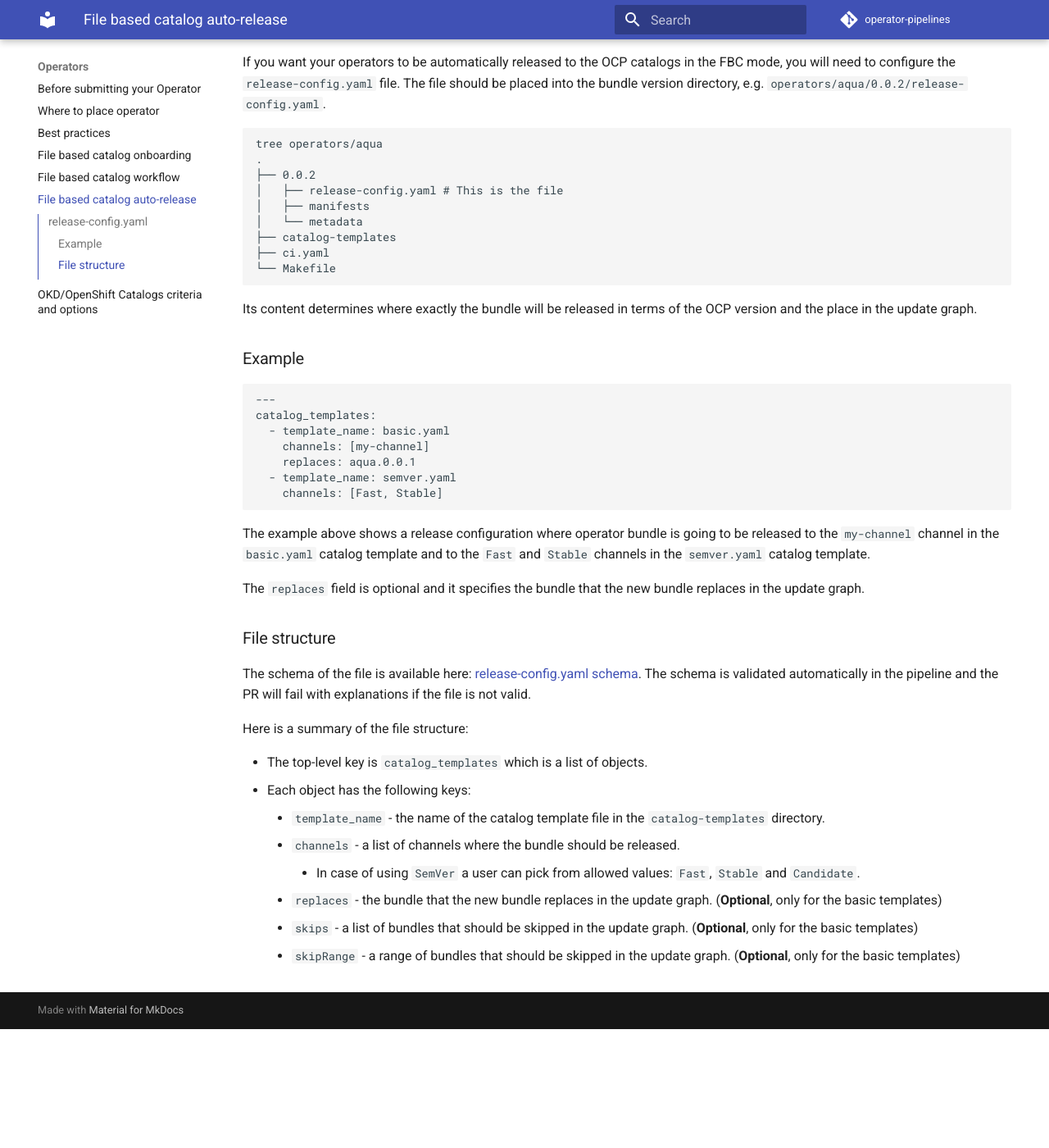
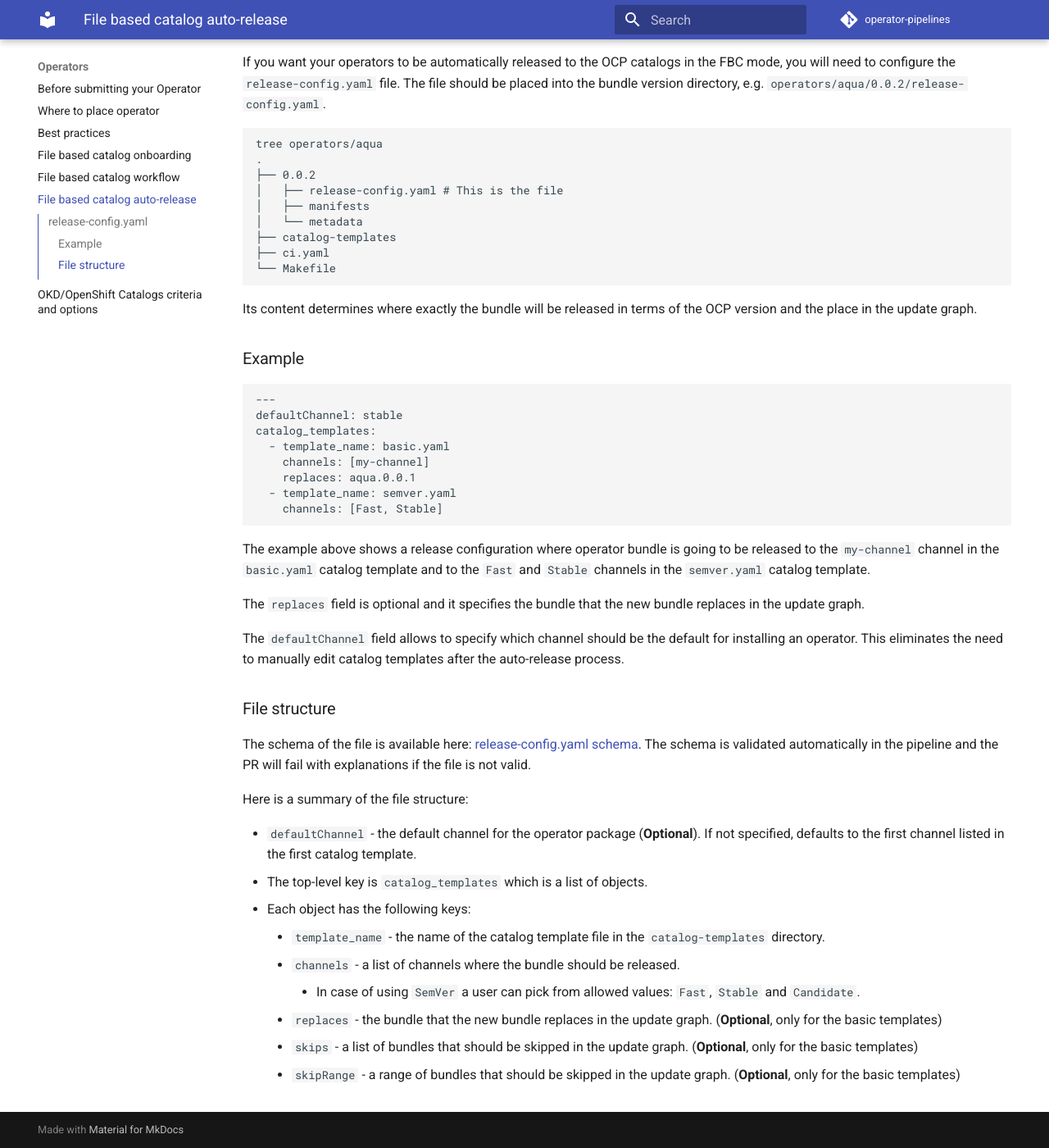
Before and after one commit to redhat-openshift-ecosystem/operator-pipelines, an MkDocs documentation site: the page built from docs/users/fbc_autorelease.md, in a window 1280 px wide and 1400 px high, scrolled down 1049 px. Shown: the whole window at 82% size. Built offline with MkDocs 1.6.1 and Material for MkDocs 9.7.7, drawn with Linux system fonts in a browser that asks for light colours; comment, search, counter and statistics services are not loaded; before the commit the page ends 2304 px from its top, so only the background shows below that.

Commit message:
Update the documentation.

````diff
--- a/docs/users/fbc_autorelease.md
+++ b/docs/users/fbc_autorelease.md
@@ -40,6 +40,7 @@ the OCP version and the place in the update graph.
 
 ```yaml
 ---
+defaultChannel: stable
 catalog_templates:
   - template_name: basic.yaml
     channels: [my-channel]
@@ -54,12 +55,17 @@ released to the `my-channel` channel in the `basic.yaml` catalog template and to
 The `replaces` field is optional and it specifies the bundle that the new bundle
 replaces in the update graph.
 
+The `defaultChannel` field allows to specify which channel should be the default for
+installing an operator. This eliminates the need to manually edit catalog templates
+after the auto-release process.
+
 ### File structure
 The schema of the file is available here: [release-config.yaml schema](https://github.com/redhat-openshift-ecosystem/operator-pipelines/blob/main/operatorcert/schemas/release-config-schema.json).
 The schema is validated automatically in the pipeline and the PR will fail with explanations if the file is not valid.
 
 Here is a summary of the file structure:
 
+* `defaultChannel` - the default channel for the operator package (**Optional**). If not specified, defaults to the first channel listed in the first catalog template.
 * The top-level key is `catalog_templates` which is a list of objects.
 * Each object has the following keys:
     * `template_name` - the name of the catalog template file in the `catalog-templates` directory.
````
